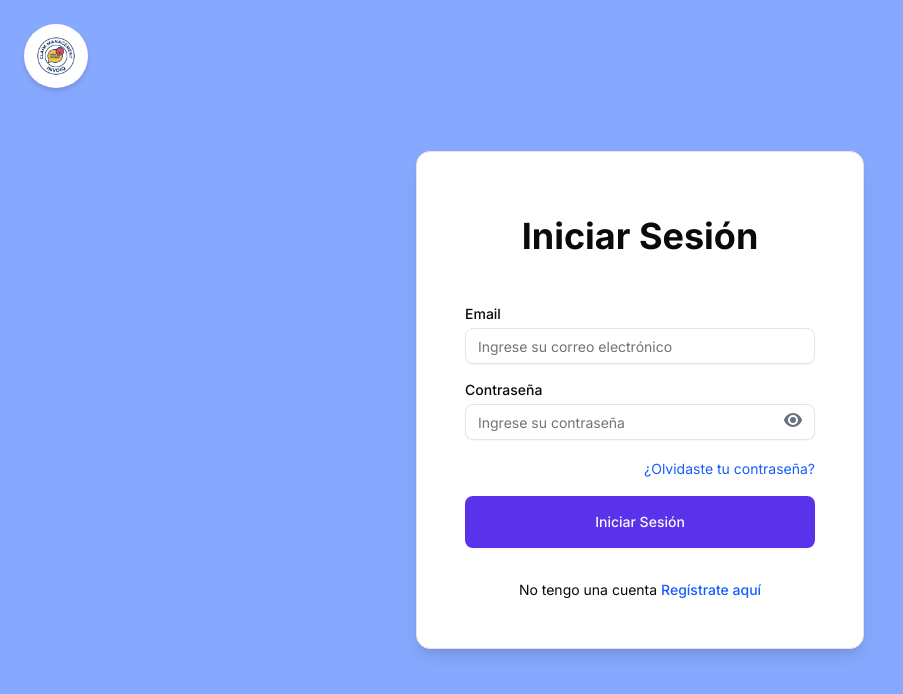
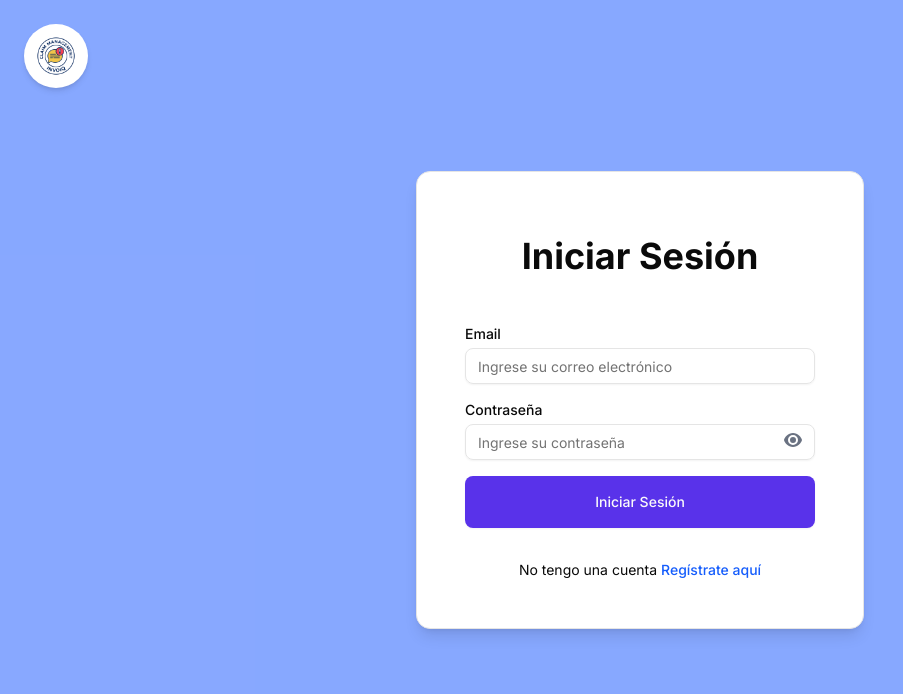
Before and after one commit to LautaroGuajardo/2025_proyecto3_frontend, a React (Vite) app: page /login in a window 1280 px wide. Shown: the top 694 px of the page, without its empty margins (0-903 px from the left). Built offline with nearby package versions, Linux system fonts and the light colour scheme.

Commit message:
Fix Login page.

```diff
--- a/src/pages/public/Login.tsx
+++ b/src/pages/public/Login.tsx
@@ -125,14 +125,6 @@
                 </p>
               )}
             </div>
-            <div className="text-right mt-2">
-              <Link
-                to="/forgot-password"
-                className="text-sm text-blue-600 hover:underline"
-              >
-                ¿Olvidaste tu contraseña?
-              </Link>
-            </div>
 
             <Button type="submit" className="w-full h-13" disabled={isLoading}>
               Iniciar Sesión
```
